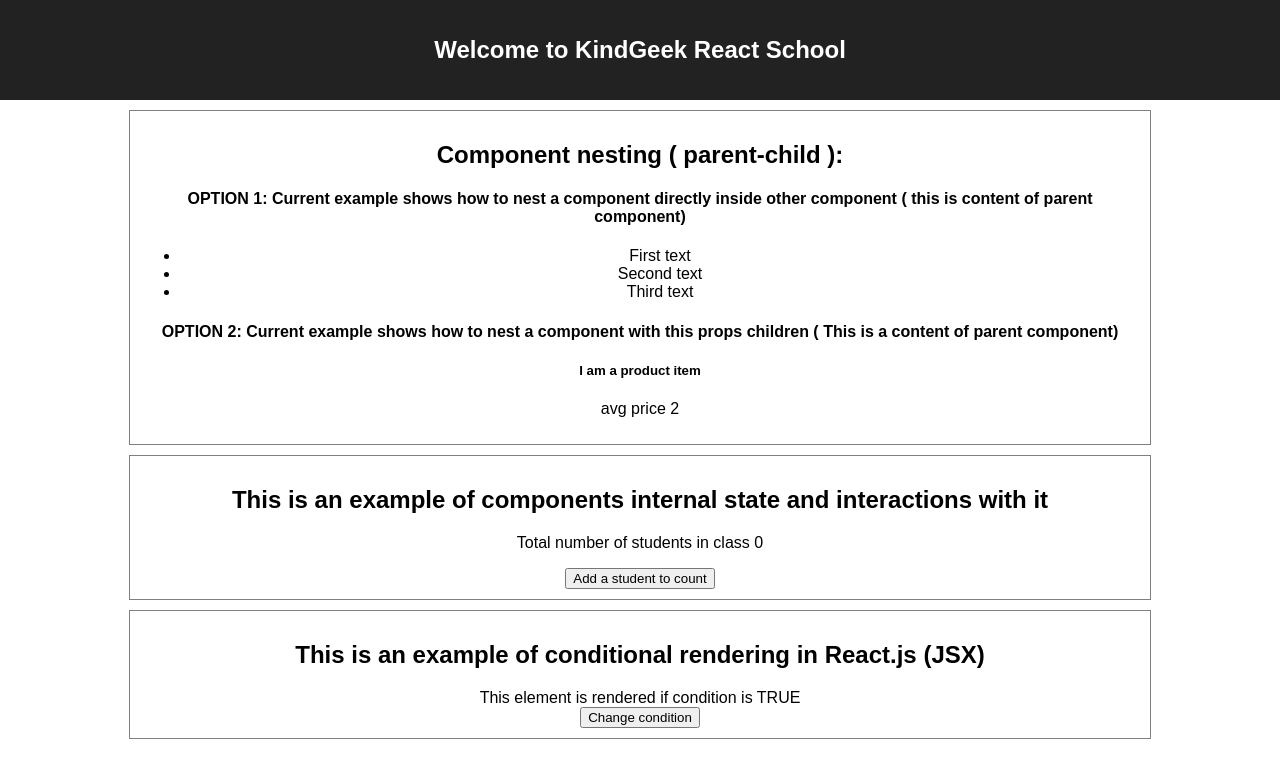
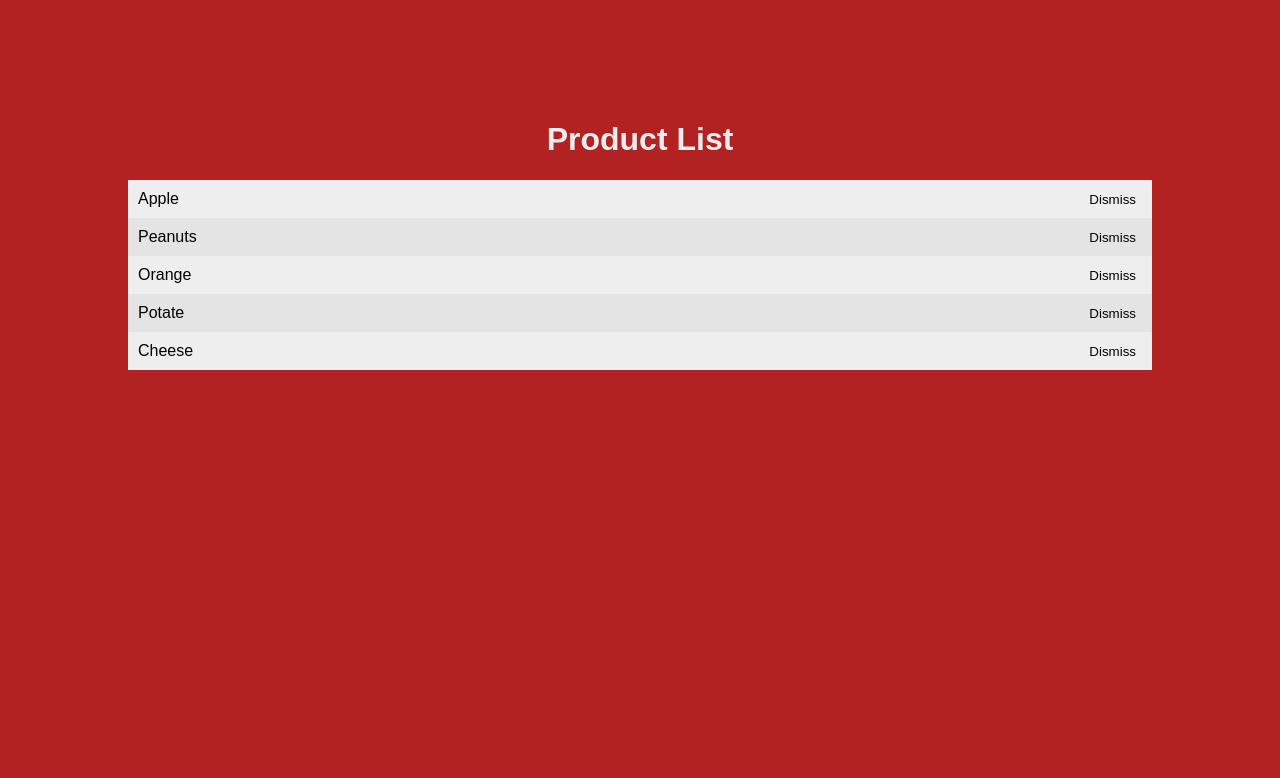
Before and after one commit to ReactSchoolKG/react, a React (Create React App) app: page / in a window 1280 px wide. Shown: the top 778 px of the page. Built offline with nearby package versions, Linux system fonts and the light colour scheme.

Commit message:
vudalenna/vidnovlenna done

```diff
--- a/src/App.css
+++ b/src/App.css
@@ -1,34 +1,53 @@
-.App {
-    text-align: center;
+body{
+  background: firebrick;
+  padding-top: 100px;
 }
-
-.App-header {
-    background-color: #222;
-    height: 60px;
-    padding: 20px;
-    color: white;
+table{
+  border-collapse: collapse;
+  width:80%;
+  margin: 0 auto;
 }
-
-.App-title {
-    font-size: 1.5em;
+tr{
+  background:#eee;
 }
-
-.App-intro {
-    font-size: large;
+td{
+  padding: 10px;
+  width: 100%;
+  background: transparent;
+  transition: all 1s ease;
+  cursor: pointer;
+  margin: 0;
 }
-
-@keyframes App-logo-spin {
-    from {
-        transform: rotate(0deg);
-    }
-    to {
-        transform: rotate(360deg);
-    }
+tr:nth-child(2n+0){
+  background: #e4e4e4;
 }
-
-.app-block {
-    width: 1000px;
-    margin: 10px auto;
-    padding: 10px;
-    border: 1px solid grey;
+.button-inline{
+  border: 0;
+  background: transparent;
+  cursor: pointer;
 }
+tr:hover{
+  background: #d8d8d8;
+}
+h1{
+  color:#eee;
+  text-align: center;
+}
+.return{
+  width: 95px;
+  margin: 30px auto;
+}
+.return button{
+  color:#eee;
+  text-align:center;
+  background:transparent;
+  border:1px solid #eee;
+  padding:10px 20px;
+  text-transform: uppercase;
+  cursor: pointer;
+  transition: all .3s ease;
+}
+.return button:hover{
+  color: firebrick;
+  background: #eee;
+}
--- a/src/App.js
+++ b/src/App.js
@@ -1,32 +1,23 @@
-import React from 'react';
+import React, { Component } from 'react';
 import './App.css';
-import NestedComponentsExample from './nesting_components/nested_components_main_container';
-import ComponentStateAndInteractions from './component_state_and_interactions/component_state_and_interactions_main_container';
-import ConditionalRendering from './conditional_rendering/conditional_rendering_main_container';
+import Product from './components/ProductList/productList';
 
-class App extends React.Component {
-    constructor(props) {
-        super(props);
-        this.state = {
-            currentProduct: true
-        };
+class App extends Component {
+  constructor(props){
+    super(props);
+    this.state = {
     }
+  }
 
+  render() {
+    return (
+      <div>
+        <h1>Product List</h1>
+        <Product />
+      </div>
+    )
+  }
 
-    render() {
-
-
-        return (
-            <div className="App">
-                <header className="App-header">
-                    <h1 className="App-title">Welcome to KindGeek React School</h1>
-                </header>
-                <NestedComponentsExample/>
-                <ComponentStateAndInteractions/>
-                <ConditionalRendering/>
-            </div>
-        );
-    }
 }
 
 export default App;
--- a/src/component_state_and_interactions/component_state_and_interactions_main_container.js
+++ /dev/null
@@ -1,28 +0,0 @@
-import React from 'react';
-
-export default class ComponentStateAndInteractions extends React.Component {
-    constructor(props) {
-        super(props);
-        // components internal state is declared in the constructor and exists during the lifecycle of the component
-        this.state = {
-            studentsCount: 0
-        };
-    }
-
-    addStudentToCount(e) {
-        // this.setState received an object that u wan't to merge with current state - output is a new object
-        this.setState({studentsCount: this.state.studentsCount + 1});
-    }
-
-    render() {
-        return (
-            <div className="app-block">
-                <h2>This is an example of components internal state and interactions with it</h2>
-                <p>Total number of students in class {this.state.studentsCount}</p>
-
-                {/*event handler for click on the button*/}
-                <button onClick={(e) => this.addStudentToCount(e)}>Add a student to count</button>
-            </div>
-        );
-    }
-}
--- /dev/null
+++ b/src/components/ProductItem/productItem.js
@@ -0,0 +1,19 @@
+import React from 'react';
+
+const ProductItem = ({ item, onDismiss, access }) => {
+  return (
+    <tr>
+      <td>
+        {access && item}
+      </td>
+      <td>
+        <button className="button-inline" type="button" onClick={onDismiss}>
+          {access ? 'Dismiss' : 'Show'}
+        </button>
+      </td>
+    </tr>
+  )
+}
+
+
+export default ProductItem;
--- /dev/null
+++ b/src/components/ProductList/productList.js
@@ -0,0 +1,49 @@
+import React, {Component} from 'react';
+import ProductItem from '../ProductItem/productItem';
+
+const list = [
+  {name: 'Apple', isAccess: true},
+  {name: 'Peanuts', isAccess: true},
+  {name: 'Orange', isAccess: true},
+  {name: 'Potate', isAccess: true},
+  {name: 'Cheese', isAccess: true}
+]
+
+class ProductList extends Component {
+  constructor(props){
+    super(props);
+    this.state = {
+      list
+    };
+    this.onDismiss = this.onDismiss.bind(this);
+  }
+
+  onDismiss(item){
+    let newList = this.state.list.slice();
+    const index = newList.indexOf(item);
+    newList[index].isAccess = !item.isAccess;
+    this.setState({
+      list: newList
+    });
+  }
+
+  render() {
+    return (
+      <table>
+        <tbody>
+          {this.state.list.map((item,id) =>
+            <ProductItem
+              key={id}
+              item={item.name}
+              access={item.isAccess}
+              onDismiss={() => this.onDismiss(item)}
+            >
+            </ProductItem>
+          )}
+        </tbody>
+      </table>
+    )
+  }
+}
+
+export default ProductList;
--- a/src/conditional_rendering/conditional_rendering_main_container.js
+++ /dev/null
@@ -1,30 +0,0 @@
-import React from 'react';
-
-export default class ConditionalRendering extends React.Component {
-
-    constructor(props) {
-        super(props);
-        this.state = {
-            condition: true
-        };
-    }
-
-    changeCondition(e) {
-        // this.setState received an object that u wan't to merge with current state - output is a new object
-        this.setState({condition: !this.state.condition});
-    }
-
-    render() {
-        return (
-            <div className="app-block">
-                <h2>This is an example of conditional rendering in React.js (JSX)</h2>
-                <div>
-                    {/*example of javascript logic in JSX*/}
-                    {this.state.condition && <span> This element is rendered if condition is TRUE</span>}
-                    {!this.state.condition && <span> This element is rendered if condition is FALSE</span>}
-                </div>
-                <button onClick={(e) => this.changeCondition(e)}>Change condition</button>
-            </div>
-        );
-    }
-}
--- a/src/nesting_components/message_item.js
+++ /dev/null
@@ -1,10 +0,0 @@
-import React from 'react';
-
-// this is a functional component
-let messageItem = (props) => {
-    // this component received props (properties) passed from the parent component
-    return (
-        <li>{props.message}</li>
-    );
-};
-export default messageItem;
--- a/src/nesting_components/messages_list.js
+++ /dev/null
@@ -1,24 +0,0 @@
-import React from 'react';
-import Item from './message_item';
-
-export default class MessagesList extends React.Component {
-
-    render() {
-        let list = [{message: 'First text'}, {message: 'Second text'}, {message: 'Third text'}];
-
-        return (
-            // u can see an example of inline styling in react here
-            <div>
-                <h4> OPTION 1: Current example shows how to nest a component directly inside other component ( this is
-                    content of parent component)</h4>
-                <ul>
-                    {/*an example of using javascript inside the jsx*/}
-                    {/*any javascript logic should be placed between curly brackets {   }*/}
-
-                    {/*we r passing el.message as props (properties) to a child component*/}
-                    {list.map((el, index) => <Item key={index} message={el.message}/>)}
-                </ul>
-            </div>
-        );
-    }
-}
--- a/src/nesting_components/nested_components_main_container.js
+++ /dev/null
@@ -1,35 +0,0 @@
-import React from 'react';
-import MessagesList from './messages_list';
-import ProductsList from './products_list';
-
-import ProductItem from './product_item';
-
-export default class NestedComponentsExample extends React.Component {
-
-// Current example shows how to nest a component directly inside other component
-
-    // OPTION 2:logic:
-    // 1. Create a component that has to be nested(child) and make it an exportable
-    // 2. Inside a parent component import a child component and use it as with the help of jsx ( as an html tag )
-
-
-    // OPTION 2:logic:
-    // 1. Create a component that has to be nested(child) and make it an exportable
-    // 2. Create a parent component that renders {this.props.children} - the content between open/close tags
-    // 3. When using a parent component somewhere, also include a child component and place is between open close tages of parent component
-
-    render() {
-        return (
-            <div className="app-block">
-                <h2>Component nesting ( parent-child ):</h2>
-                {/*option1*/}
-                <MessagesList/>
-
-                {/*option2*/}
-                <ProductsList>
-                    <ProductItem></ProductItem>
-                </ProductsList>
-            </div>
-        );
-    }
-}
--- a/src/nesting_components/product_item.js
+++ /dev/null
@@ -1,14 +0,0 @@
-import React from 'react';
-
-
-export default class ProductItem extends React.Component {
-
-    render() {
-        return (
-            <div>
-                <h5>I am a product item</h5>
-                <p>avg price 2</p>
-            </div>
-        );
-    }
-}
--- a/src/nesting_components/products_list.js
+++ /dev/null
@@ -1,15 +0,0 @@
-import React from 'react';
-
-
-export default class ProductsList extends React.Component {
-    render() {
-        return (
-            <div>
-                <h4>
-                    OPTION 2: Current example shows how to nest a component with this props children ( This is a content of parent component)
-                </h4>
-                {this.props.children}
-            </div>
-        );
-    }
-}
```
